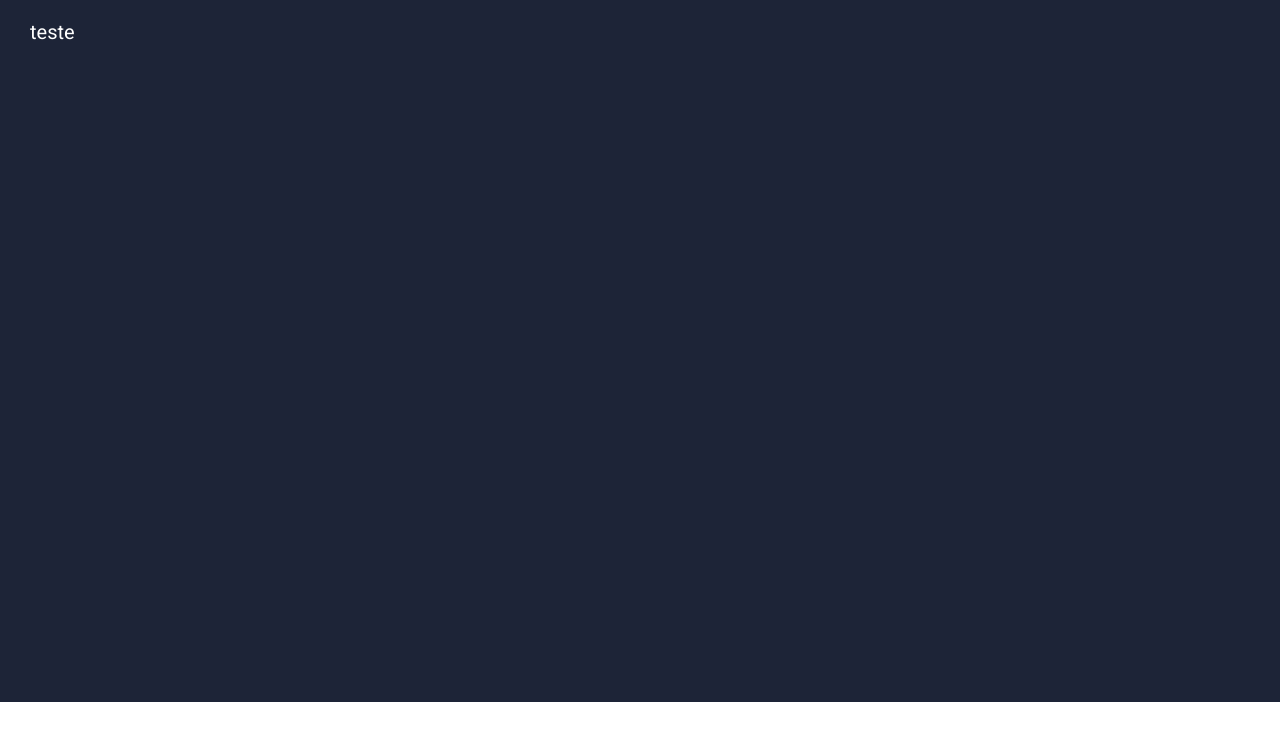
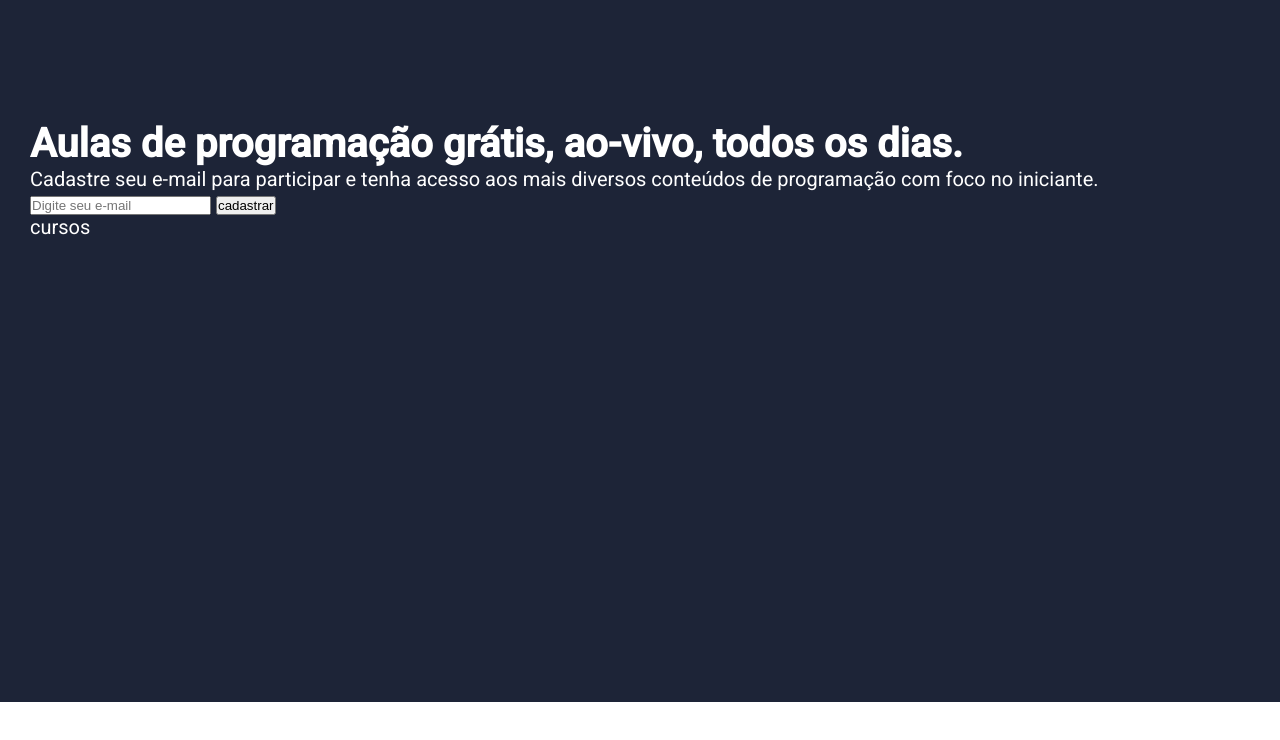
Before and after one commit to mlaferreira/captura, a plain HTML site: page index.html in a window 1280 px wide. Drawn offline with Linux system fonts and the light colour scheme.

Commit message:
escrevendo o html

```diff
--- a/assets/css/index.css
+++ b/assets/css/index.css
@@ -25,3 +25,11 @@ header{
     font-size: 2rem;
     color: #fff;
 }
+.header-logo{
+    width: 100%;
+    height: 10rem;
+}
+.header-hero{
+    display: flex;
+
+}
--- a/index.html
+++ b/index.html
@@ -9,7 +9,25 @@
 <body>
     <header>
         <div class="container">
-            teste
+            <div class="header-logo">
+
+            </div>
+            <div class="header-hero">
+                <div class="header-hero-left">
+                    <h1>Aulas de programação grátis, ao-vivo, todos os dias.</h1>
+                    <p>Cadastre seu e-mail para participar e tenha acesso aos mais diversos conteúdos de programação com foco no iniciante.</p>
+                    <div class="campo-form">
+                        <input type="text" placeholder="Digite seu e-mail">
+                        <button>cadastrar</button>
+                    </div>
+                    <div class="box-cursos">
+                        cursos
+                    </div>
+                </div>
+                <div class="header-hero-right">
+
+                </div>
+            </div>
         </div>
 
     </header>
```
